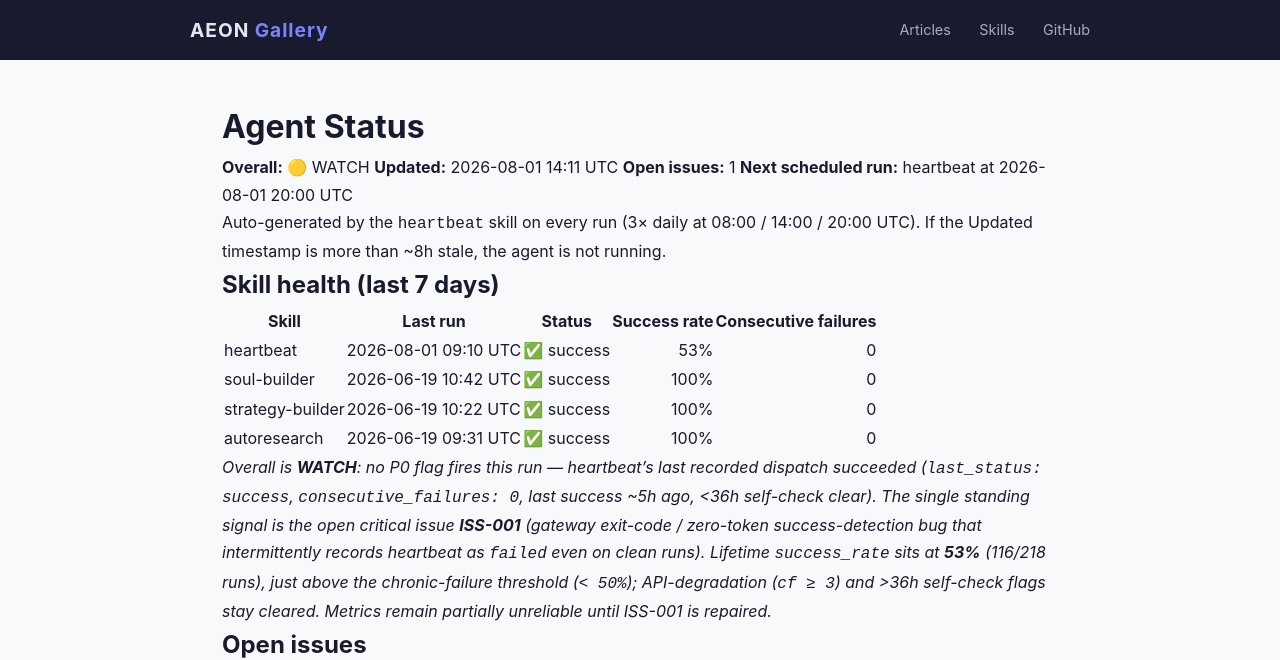
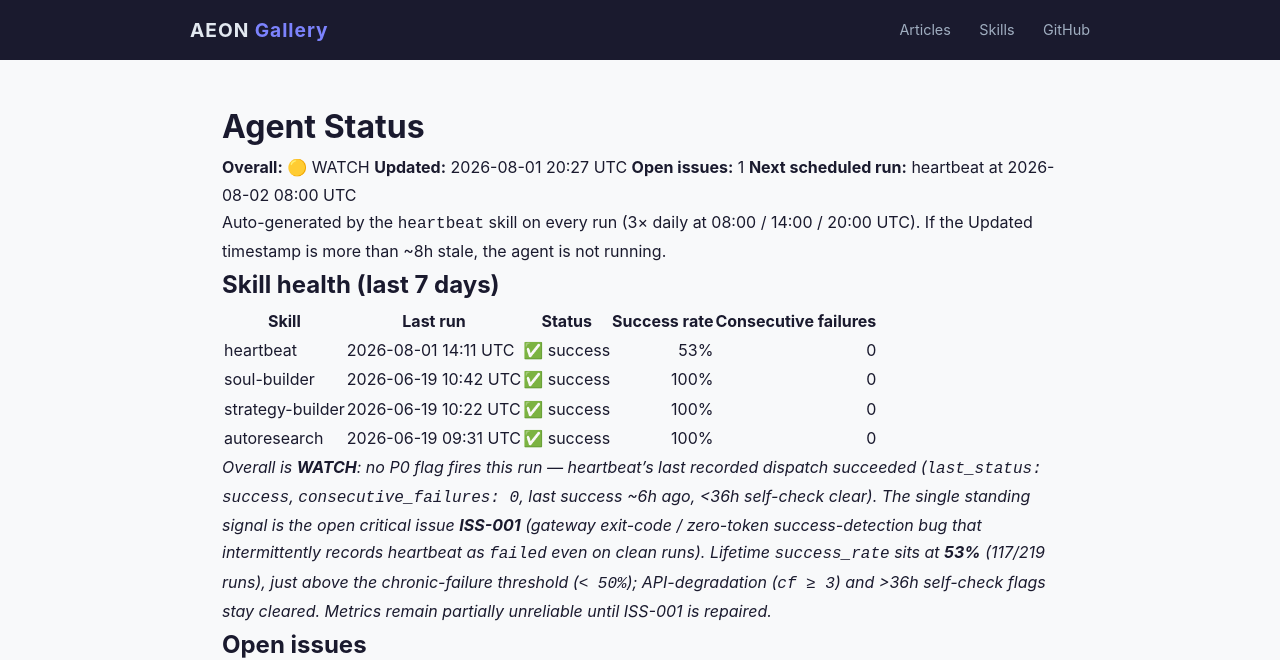
Before and after one commit to RickCrosschain/aeon, a Jekyll site: the page built from docs/status.md, in a window 1280 px wide. Shown: the top 660 px of the page. Built offline with Jekyll 4.4.1, drawn with Linux system fonts in a browser that asks for light colours.

Commit message:
chore(heartbeat): auto-commit 2026-08-01

```diff
--- a/docs/status.md
+++ b/docs/status.md
@@ -7,9 +7,9 @@
 # Agent Status
 
 **Overall:** 🟡 WATCH
-**Updated:** 2026-08-01 14:11 UTC
+**Updated:** 2026-08-01 20:27 UTC
 **Open issues:** 1
-**Next scheduled run:** heartbeat at 2026-08-01 20:00 UTC
+**Next scheduled run:** heartbeat at 2026-08-02 08:00 UTC
 
 Auto-generated by the `heartbeat` skill on every run (3× daily at 08:00 / 14:00 / 20:00 UTC). If the Updated timestamp is more than ~8h stale, the agent is not running.
 
@@ -17,12 +17,12 @@
 
 | Skill | Last run | Status | Success rate | Consecutive failures |
 |-------|----------|--------|-------------:|---------------------:|
-| heartbeat | 2026-08-01 09:10 UTC | ✅ success | 53% | 0 |
+| heartbeat | 2026-08-01 14:11 UTC | ✅ success | 53% | 0 |
 | soul-builder | 2026-06-19 10:42 UTC | ✅ success | 100% | 0 |
 | strategy-builder | 2026-06-19 10:22 UTC | ✅ success | 100% | 0 |
 | autoresearch | 2026-06-19 09:31 UTC | ✅ success | 100% | 0 |
 
-_Overall is **WATCH**: no P0 flag fires this run — heartbeat's last recorded dispatch succeeded (`last_status: success`, `consecutive_failures: 0`, last success ~5h ago, <36h self-check clear). The single standing signal is the open critical issue **ISS-001** (gateway exit-code / zero-token success-detection bug that intermittently records heartbeat as `failed` even on clean runs). Lifetime `success_rate` sits at **53%** (116/218 runs), just above the chronic-failure threshold (`< 50%`); API-degradation (`cf ≥ 3`) and >36h self-check flags stay cleared. Metrics remain partially unreliable until ISS-001 is repaired._
+_Overall is **WATCH**: no P0 flag fires this run — heartbeat's last recorded dispatch succeeded (`last_status: success`, `consecutive_failures: 0`, last success ~6h ago, <36h self-check clear). The single standing signal is the open critical issue **ISS-001** (gateway exit-code / zero-token success-detection bug that intermittently records heartbeat as `failed` even on clean runs). Lifetime `success_rate` sits at **53%** (117/219 runs), just above the chronic-failure threshold (`< 50%`); API-degradation (`cf ≥ 3`) and >36h self-check flags stay cleared. Metrics remain partially unreliable until ISS-001 is repaired._
 
 ## Open issues
 
--- a/memory/token-usage.csv
+++ b/memory/token-usage.csv
@@ -119,3 +119,4 @@
 2026-07-31,heartbeat,claude-opus-4-8,2094,4588,302300,57304
 2026-08-01,heartbeat,claude-opus-4-8,2098,5985,426781,57325
 2026-08-01,heartbeat,claude-opus-4-8,2100,6082,500223,40774
+2026-08-01,heartbeat,claude-opus-4-8,2239,7006,777711,60850
```
Also changed, not shown: memory/logs/2026-08-01.md (+15 -0 lines), .outputs/heartbeat.md.
